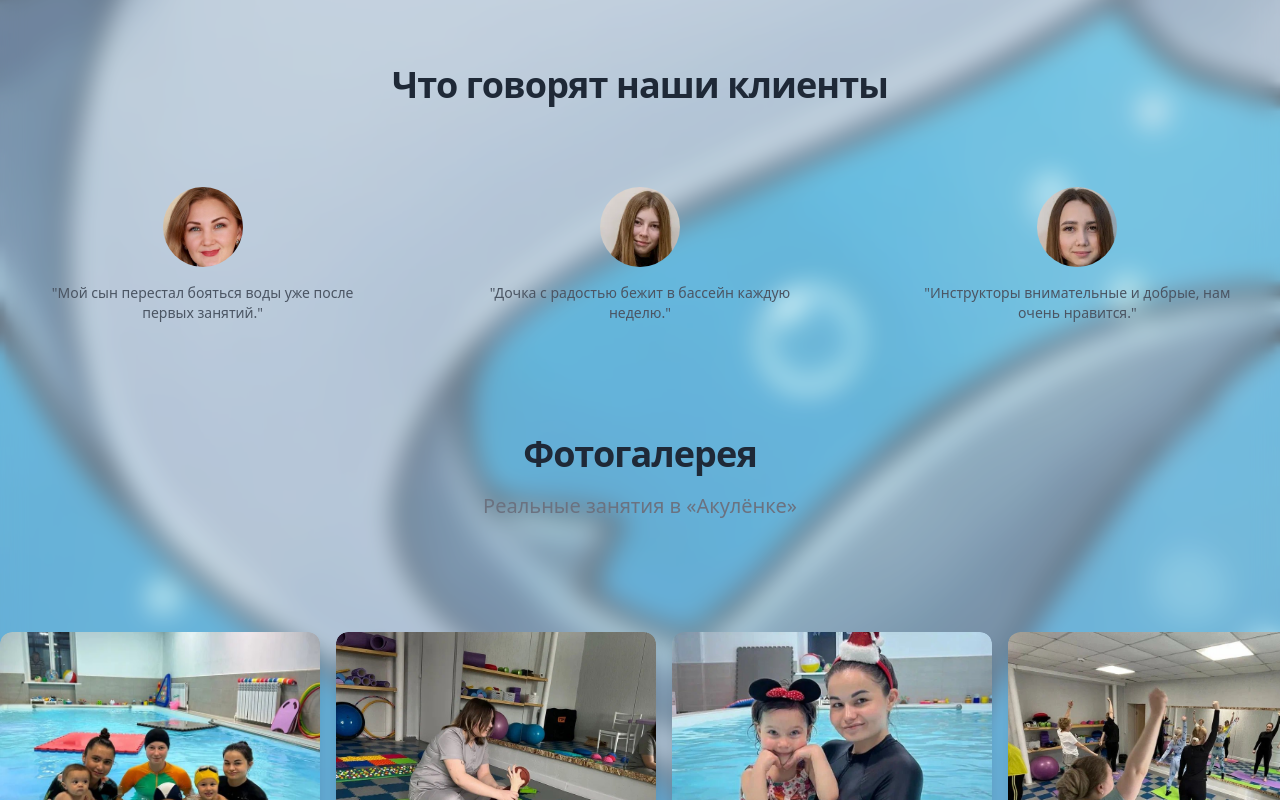
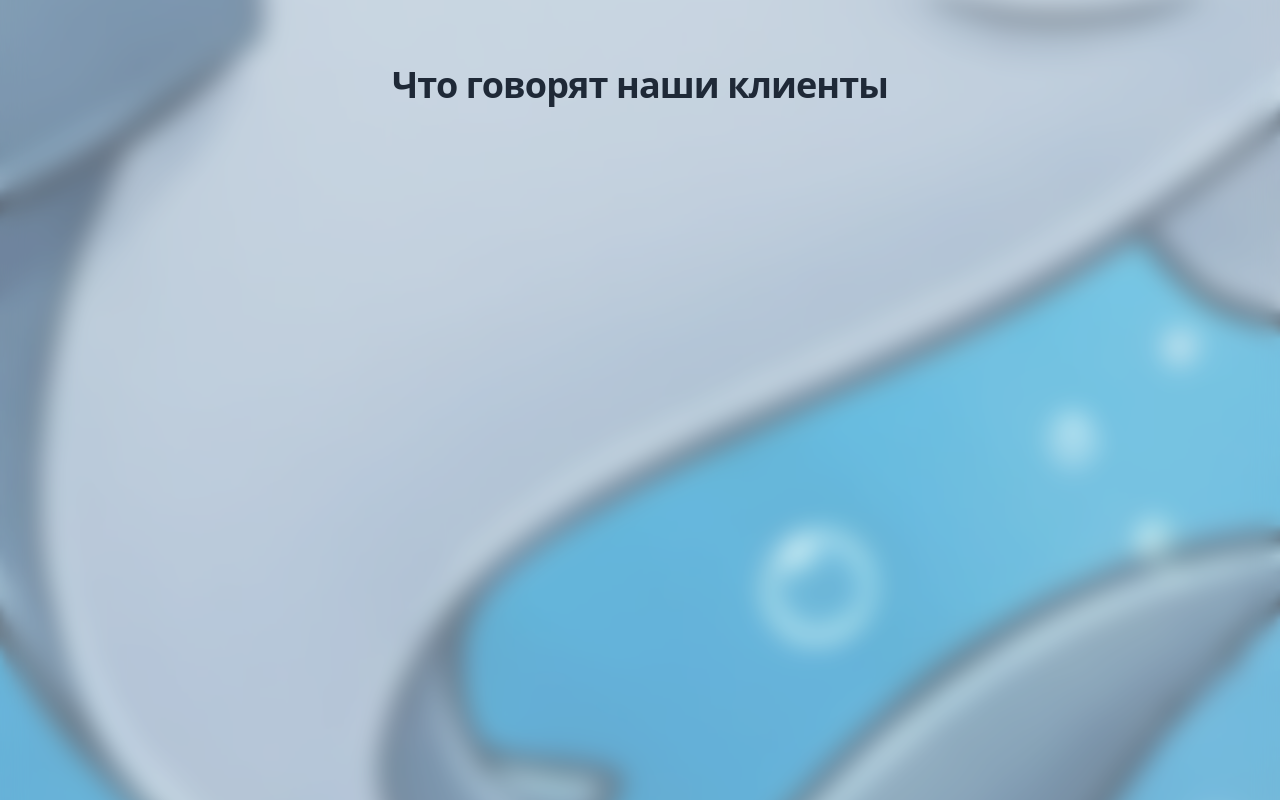
Before and after one commit to peexthree/Akulenok, a Next.js app: page / in a window 1280 px wide. Shown: the part 4460-5260 px from the top of the page. Built offline with nearby package versions, Linux system fonts and the light colour scheme.

Commit message:
╨Ю╨▒╨╜╨╛╨▓╨╕╨╗ ╨║╨╛╨┤ ╨┐╤А╨╛╨╡╨║╤В╨░

```diff
--- a/components/testimonials.js
+++ b/components/testimonials.js
@@ -1,47 +1,21 @@
 import React from "react";
-import Image from "next/image";
-import Container from "./container";
-import { motion } from "framer-motion";
-
-const testimonials = [
-  {
-    image: "/img/user1.jpg",
-    quote: "Мой сын перестал бояться воды уже после первых занятий.",
-  },
-  {
-    image: "/img/user2.jpg",
-    quote: "Дочка с радостью бежит в бассейн каждую неделю.",
-  },
-  {
-    image: "/img/user3.jpg",
-    quote: "Инструкторы внимательные и добрые, нам очень нравится.",
-  },
-];
-
 
 export default function Testimonials() {
   return (
-   <Container>
-      <div className="grid gap-8 md:grid-cols-3 sm:grid-cols-1">
-        {testimonials.map((t, i) => (
-          <motion.div
-            key={i}
-            className="flex flex-col items-center text-center p-4"
-            initial={{ opacity: 0, y: 20 }}
-            whileInView={{ opacity: 1, y: 0 }}
-            viewport={{ once: true }}
-          >
-            <Image
-              src={t.image}
-              alt="Отзыв"
-              width={80}
-              height={80}
-              className="rounded-full object-cover"
-            />
-            <p className="mt-4 text-sm text-gray-600 max-w-xs">"{t.quote}"</p>
-          </motion.div>
-        ))}
+ <div className="w-full">
+      <div
+         className="w-full max-w-2xl mx-auto h-[80vh] overflow-y-scroll"
+        style={{ WebkitOverflowScrolling: "touch" }}
+      >
+        <iframe
+          src="https://yandex.ru/maps-reviews-widget/125018811972?comments"
+           className="w-full h-[1200px]"
+          style={{ border: "none" }}
+          frameBorder="0"
+           scrolling="yes"
+          title='Отзывы о нас с Яндекса'
+        ></iframe>
       </div>
-     </Container>
+       </div>
   );
 }
```
